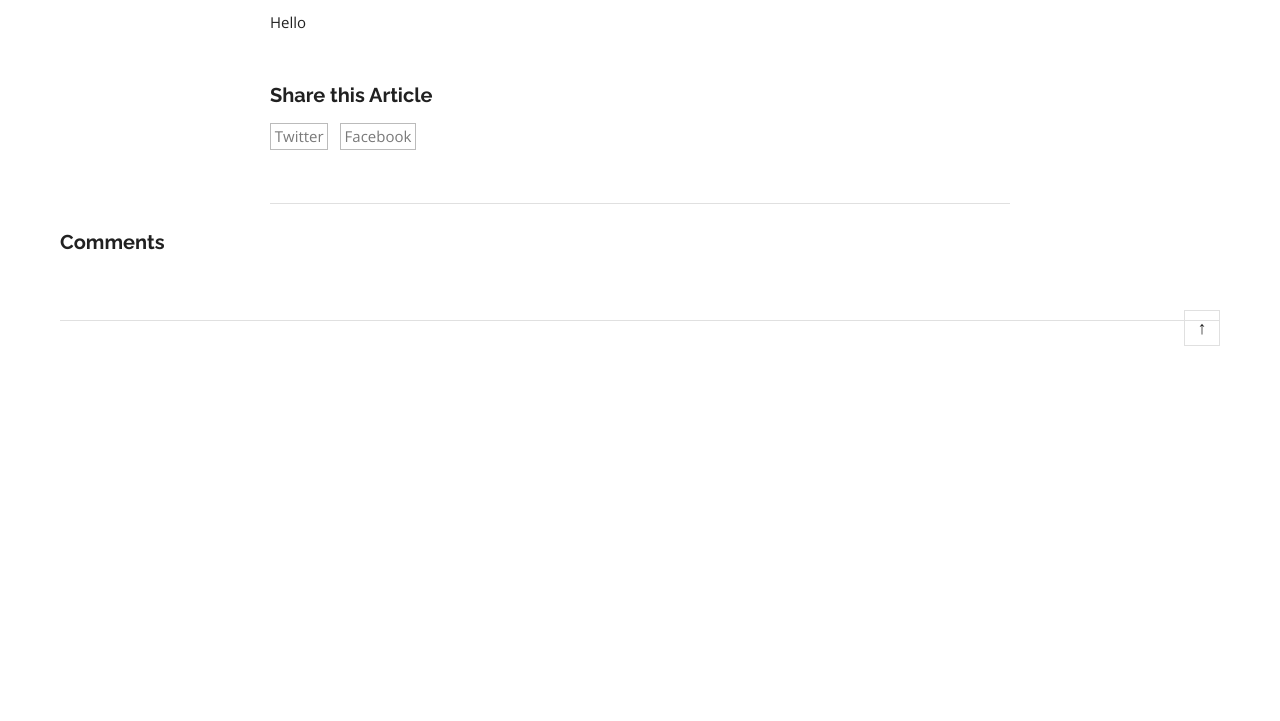
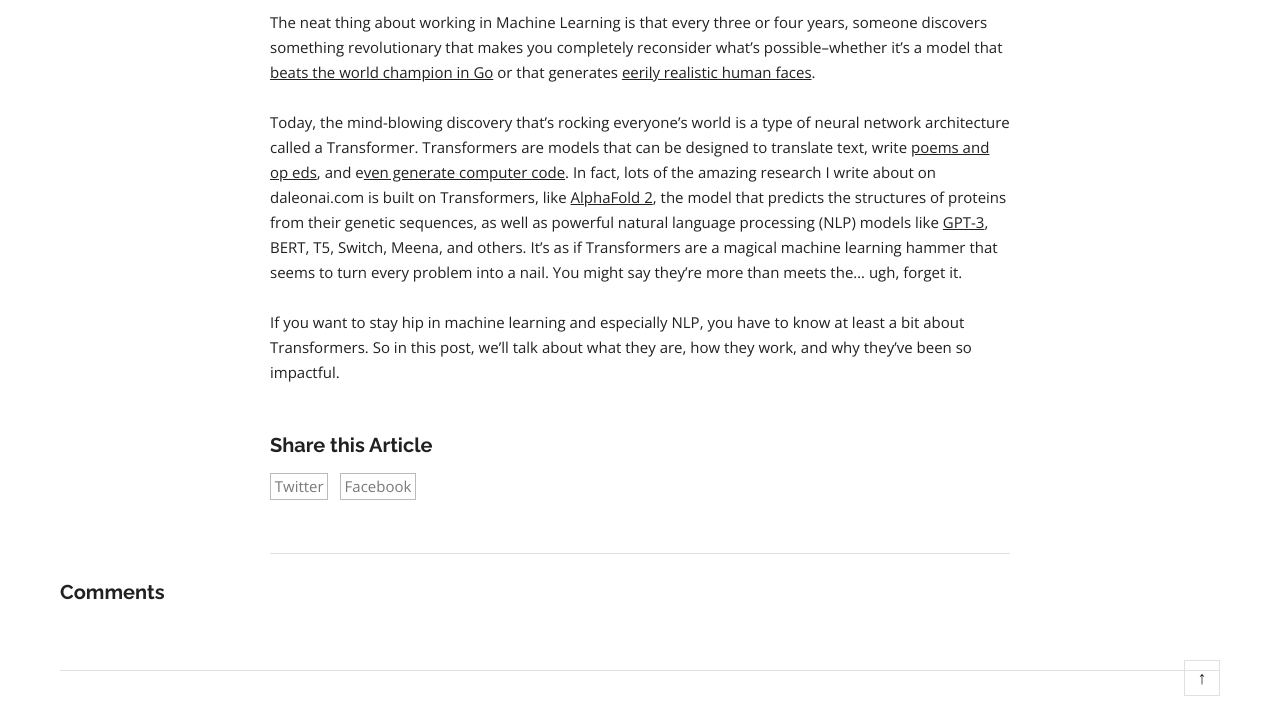
Before and after one commit to dalequark/daleonai, a Jekyll site: the page built from _posts/2021-05-06-transformers-explained-understand-the-model-behind-gpt-3-bert-t5-and-more.md, in a window 1280 px wide. Shown: the part 640-1361 px from the top of the page. Built offline with Jekyll 4.4.1, drawn with Linux system fonts in a browser that asks for light colours; some web fonts are replaced; a script that is not in the unit is left out; comment, search, counter and statistics services are not loaded; before the commit the page ends 1011 px from its top, so only the background shows below that.

Commit message:
Update Blog “2021-05-06-transformers-explained-understand-the-model-behind-gpt-3-bert-t5-and-more”

```diff
--- a/_posts/2021-05-06-transformers-explained-understand-the-model-behind-gpt-3-bert-t5-and-more.md
+++ b/_posts/2021-05-06-transformers-explained-understand-the-model-behind-gpt-3-bert-t5-and-more.md
@@ -9,4 +9,8 @@
 thumbnail_image: /images/ai-dubs.png
 permalink: transformers-explained
 ---
-Hello
+The neat thing about working in Machine Learning is that every three or four years, someone discovers something revolutionary that makes you completely reconsider what's possible--whether it's a model that [beats the world champion in Go](https://deepmind.com/research/case-studies/alphago-the-story-so-far) or that generates [eerily realistic human faces](https://thispersondoesnotexist.com/).
+
+Today, the mind-blowing discovery that's rocking everyone's world is a type of neural network architecture called a Transformer. Transformers are models that can be designed to translate text, write [poems and op eds](https://www.gwern.net/GPT-3), and e[ven generate computer code](https://www.wired.com/story/ai-latest-trick-writing-computer-code/). In fact, lots of the amazing research I write about on daleonai.com is built on Transformers, like [AlphaFold 2](https://daleonai.com/how-alphafold-works), the model that predicts the structures of proteins from their genetic sequences, as well as powerful natural language processing (NLP) models like [GPT-3](https://daleonai.com/how-alphafold-works), BERT, T5, Switch, Meena, and others. It's as if Transformers are a magical machine learning hammer that seems to turn every problem into a nail. You might say they're more than meets the... ugh, forget it.
+
+If you want to stay hip in machine learning and especially NLP, you have to know at least a bit about Transformers. So in this post, we'll talk about what they are, how they work, and why they've been so impactful.
```
